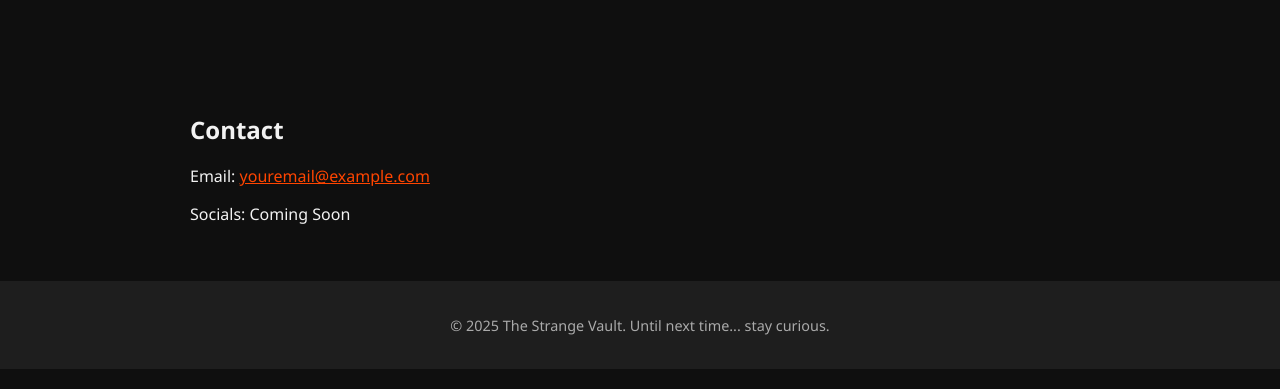
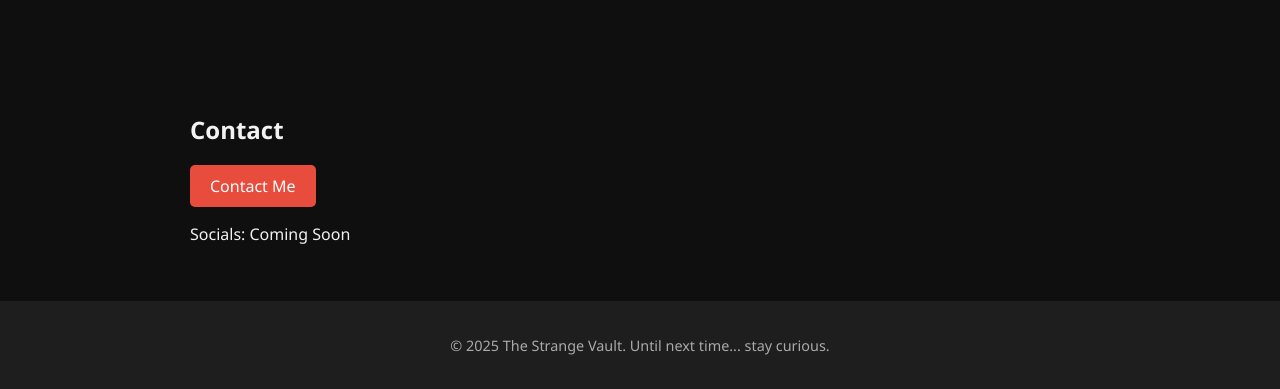
Before and after one commit to the-strange-vault/the-strange-vault, a plain HTML site: page index.html in a window 1280 px wide. Shown: the part 983-1372 px from the top of the page. Drawn offline with Linux system fonts and the light colour scheme.

Commit message:
Update index.html

```diff
--- a/index.html
+++ b/index.html
@@ -72,7 +72,11 @@
     <p><a href="https://www.youtube.com/@TheStrangeVault" target="_blank" style="color:#ff4500">Subscribe on YouTube</a></p>
   </section>  <section id="contact">
     <h2>Contact</h2>
-    <p>Email: <a href="mailto:youremail@example.com" style="color:#ff4500">youremail@example.com</a></p>
+    <div style="margin-top: 10px;">
+  <a href="mailto:lightningstar1219@gmail.com" style="color: white; background-color: #e74c3c; padding: 10px 20px; text-decoration: none; border-radius: 5px; display: inline-block;">
+    Contact Me
+  </a>
+</div>
     <p>Socials: Coming Soon</p>
   </section>  <footer>
     <p>&copy; 2025 The Strange Vault. Until next time... stay curious.</p>
```
